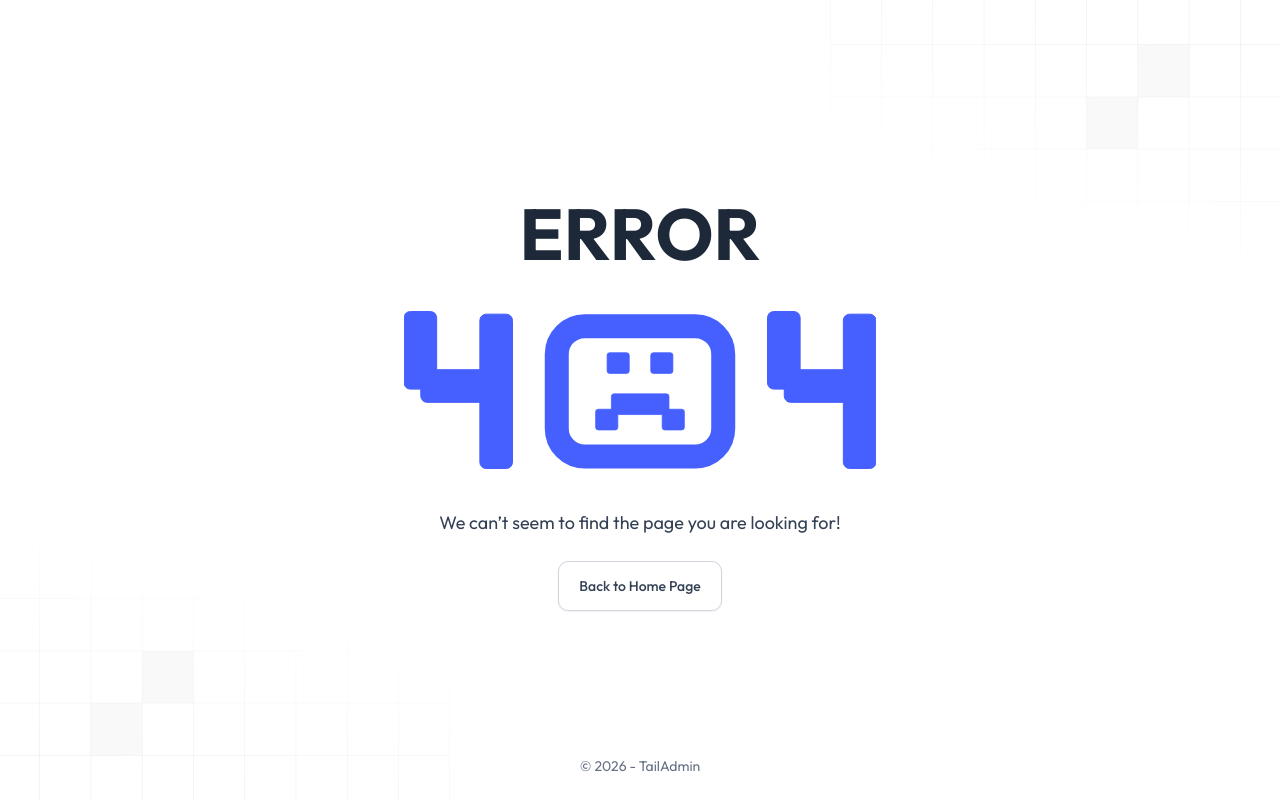
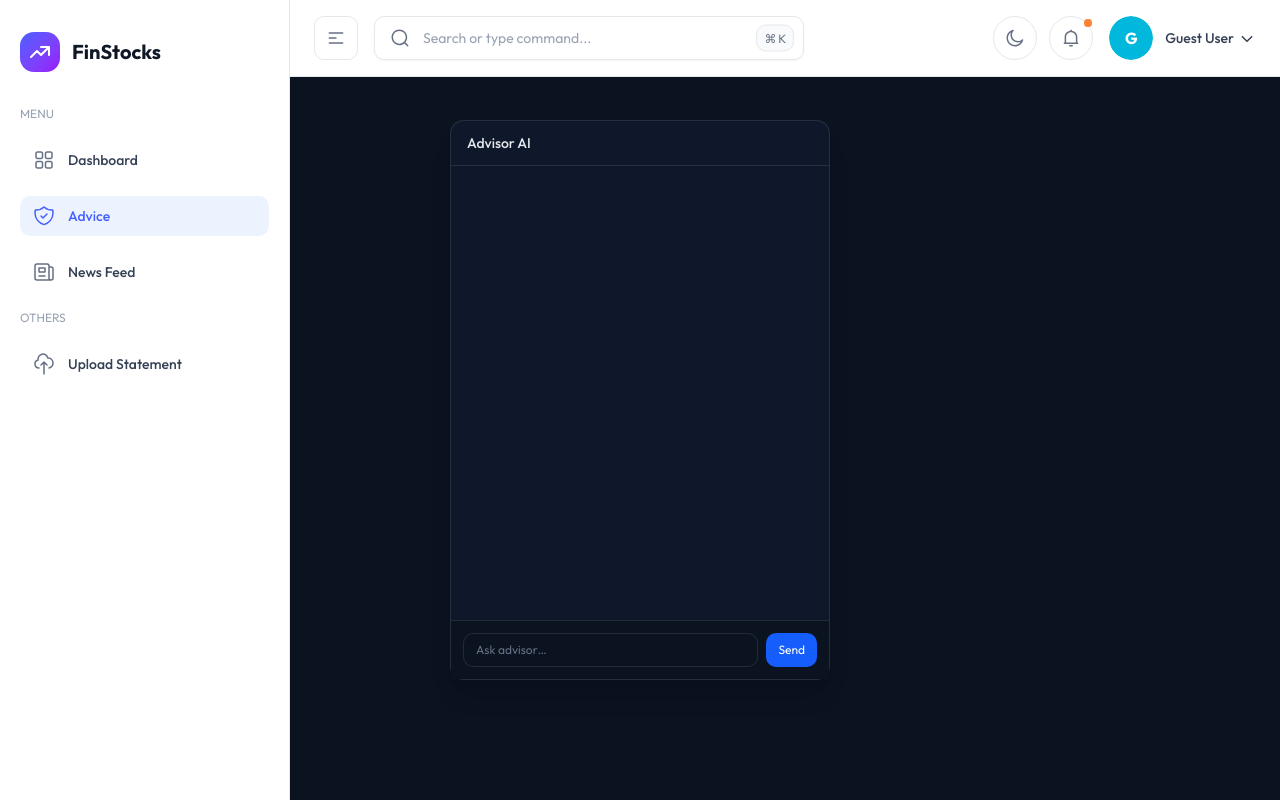
Before and after one commit to shrmaanubhav/FinStocks, a Next.js app in the folder frontend/: page /dashboard/advice in a window 1280 px wide. Before the commit this address had no page. Built offline with nearby package versions, Linux system fonts and the light colour scheme; sample sign-in values are in the browser's storage.

Commit message:
abdul bhai ka chatbot bna diya

```diff
--- a/frontend/package.json
+++ b/frontend/package.json
@@ -38,6 +38,8 @@
     "react-dnd-html5-backend": "^16.0.1",
     "react-dom": "^19.2.0",
     "react-dropzone": "^14.3.8",
+    "react-markdown": "^10.1.0",
+    "remark-gfm": "^4.0.1",
     "swiper": "^11.2.10",
     "tailwind-merge": "^2.6.0"
   },
--- /dev/null
+++ b/frontend/src/app/dashboard/advice/page.tsx
@@ -0,0 +1,136 @@
+"use client";
+
+import { useEffect, useState } from "react";
+import ReactMarkdown from "react-markdown";
+import remarkGfm from "remark-gfm";
+
+type Message =
+  | { role: "user"; content: string }
+  | { role: "bot"; content: string; stocks?: string[] };
+
+type AdviceResponse = {
+  stocks: string[];
+  advice: string;
+  type: string;
+};
+
+export default function Page() {
+  const [messages, setMessages] = useState<Message[]>([]);
+  const [input, setInput] = useState("");
+  const [loading, setLoading] = useState(false);
+
+  useEffect(() => {
+    document.documentElement.style.overflow = "hidden";
+    document.body.style.overflow = "hidden";
+    return () => {
+      document.documentElement.style.overflow = "";
+      document.body.style.overflow = "";
+    };
+  }, []);
+
+  const sendMessage = async () => {
+    if (!input.trim() || loading) return;
+
+    const query = input;
+
+    setMessages((p) => [...p, { role: "user", content: query }]);
+    setInput("");
+    setLoading(true);
+
+    try {
+      const res = await fetch("http://localhost:8000/api/advice", {
+        method: "POST",
+        headers: { "Content-Type": "application/json" },
+        body: JSON.stringify({ query }),
+      });
+
+      if (!res.ok) throw new Error();
+
+      const data: AdviceResponse = await res.json();
+
+      setMessages((p) => [
+        ...p,
+        { role: "bot", content: data.advice, stocks: data.stocks },
+      ]);
+    } catch {
+      setMessages((p) => [
+        ...p,
+        { role: "bot", content: "Something went wrong. Please try again." },
+      ]);
+    } finally {
+      setLoading(false);
+    }
+  };
+
+  return (
+    <div className="fixed inset-0 flex items-center justify-center bg-[#0b1220]">
+      <div className="flex flex-col w-[380px] h-[560px] bg-[#0f172a] border border-white/10 rounded-xl shadow-xl">
+
+        <div className="px-4 py-3 text-sm font-medium text-gray-200 border-b border-white/10 shrink-0">
+          Advisor AI
+        </div>
+
+        <div className="flex-1 overflow-y-auto px-4 py-4 space-y-3">
+          {messages.map((msg, i) => (
+            <div
+              key={i}
+              className={`flex ${
+                msg.role === "user" ? "justify-end" : "justify-start"
+              }`}
+            >
+              {msg.role === "user" ? (
+                <div className="bg-blue-600 text-white px-3 py-2 rounded-lg max-w-[85%] text-xs">
+                  {msg.content}
+                </div>
+              ) : (
+                <div className="bg-white/5 text-gray-300 px-3 py-3 rounded-lg max-w-[90%] text-xs leading-relaxed">
+                  {msg.stocks && (
+                    <div className="flex gap-2 mb-2 flex-wrap">
+                      {msg.stocks.map((s) => (
+                        <span
+                          key={s}
+                          className="px-2 py-0.5 rounded-full text-[10px] bg-blue-600/20 text-blue-400 border border-blue-600/30"
+                        >
+                          {s}
+                        </span>
+                      ))}
+                    </div>
+                  )}
+                  <div className="prose prose-invert prose-xs max-w-none">
+                    <ReactMarkdown remarkPlugins={[remarkGfm]}>
+                      {msg.content}
+                    </ReactMarkdown>
+                  </div>
+                </div>
+              )}
+            </div>
+          ))}
+
+          {loading && (
+            <div className="text-xs text-gray-500">Analyzing…</div>
+          )}
+        </div>
+
+        <div className="p-3 border-t border-white/10 bg-[#0b1220] shrink-0">
+          <div className="flex gap-2">
+            <input
+              value={input}
+              onChange={(e) => setInput(e.target.value)}
+              onKeyDown={(e) => e.key === "Enter" && sendMessage()}
+              placeholder="Ask advisor…"
+              className="flex-1 bg-transparent border border-white/10 rounded-lg px-3 py-2 text-xs text-gray-200 placeholder-gray-500 focus:outline-none focus:border-blue-500"
+            />
+            <button
+              onClick={sendMessage}
+              disabled={loading}
+              className="px-3 py-2 text-xs rounded-lg bg-blue-600 text-white disabled:opacity-40"
+            >
+              Send
+            </button>
+          </div>
+        </div>
+
+      </div>
+    </div>
+  );
+}
--- a/frontend/src/layout/AppSidebar.tsx
+++ b/frontend/src/layout/AppSidebar.tsx
@@ -58,8 +58,8 @@ const navItems: NavItem[] = [
   },
   {
     icon: <PortfolioDoctorIcon />,
-    name: "AI Analysis",
-    path: "/dashboard/portfolio-doctor",
+    name: "Advice",
+    path: "/dashboard/advice",
   },
   {
     icon: <NewsIcon />,
```
Also changed, not shown: 1 other file (tests, documents, lock files or other folders).
